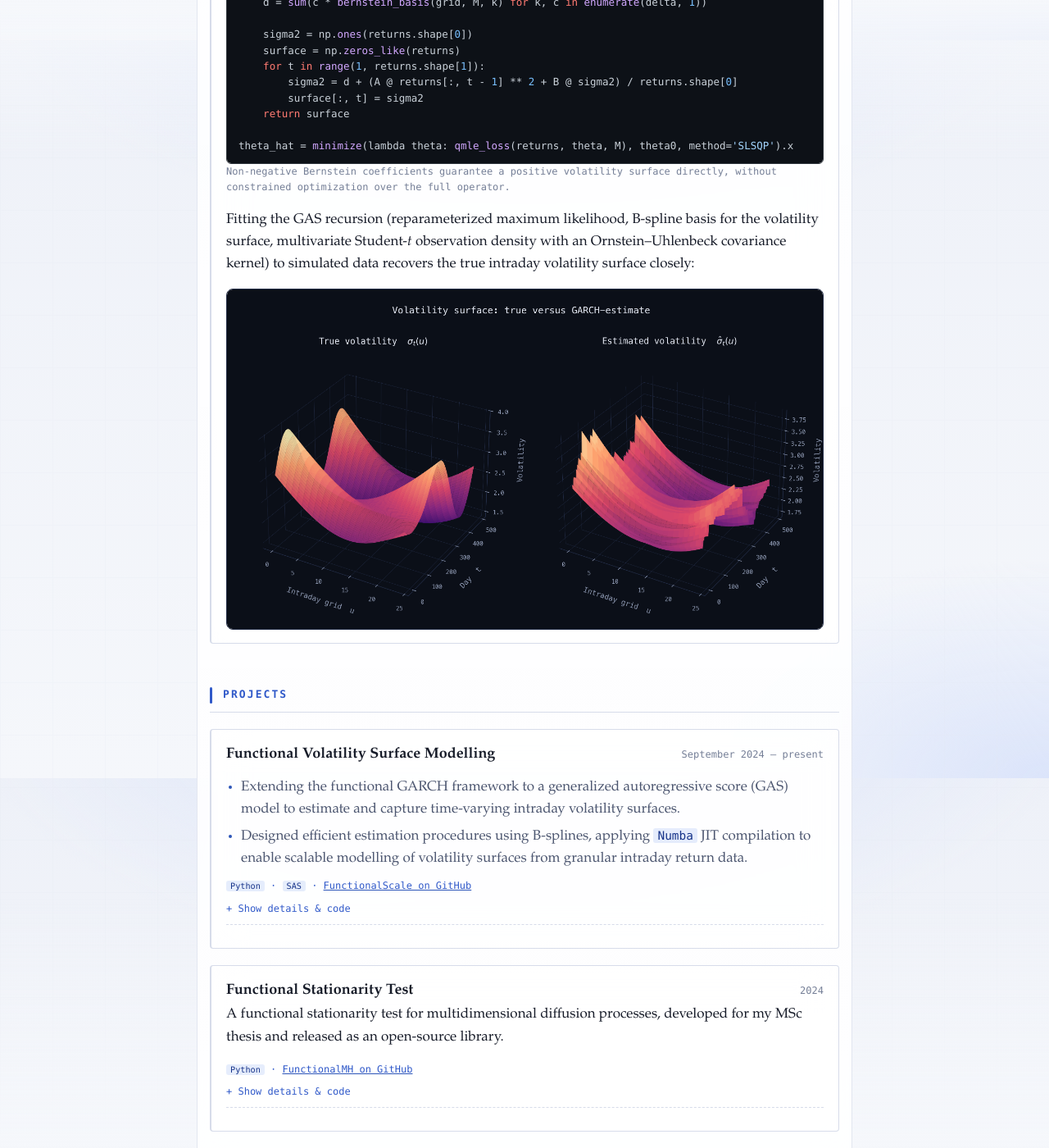
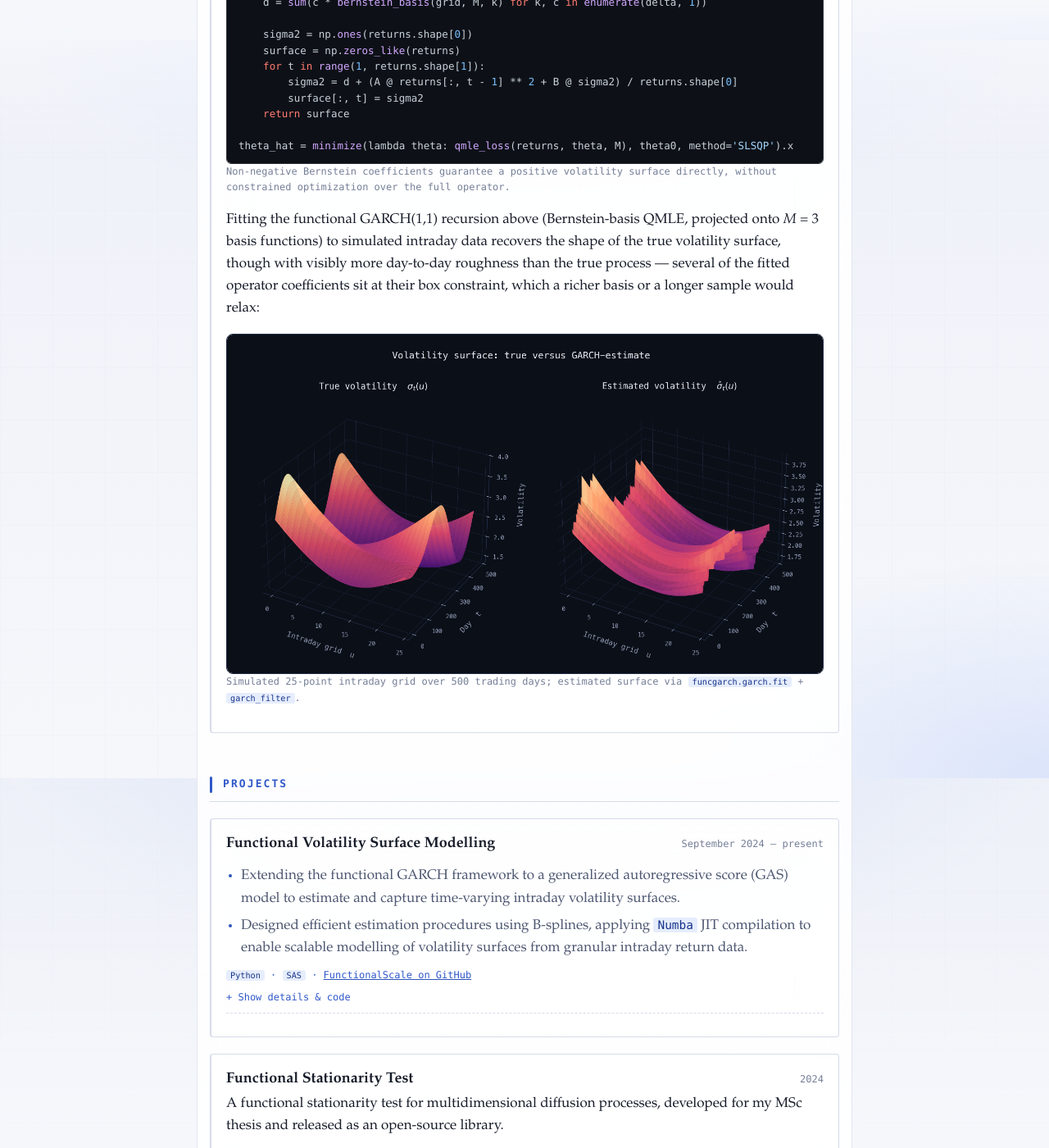
Before and after one commit to DaanZunnenberg/DaanZunnenberg.github.io, a Jekyll site: the page built from experience/index.md, in a window 1280 px wide and 1400 px high, scrolled down 1751 px. Shown: the whole window at 82% size. Built offline with Jekyll 4.4.1, drawn with Linux system fonts in a browser that asks for light colours.

Commit message:
Add caption text under the GARCH figure, add GAS-GARCH figure to the FunctionalScale project
VU Research Assistant entry now has explanatory text under the (already
real) functional GARCH result image instead of just the bare figure.
The FunctionalScale project's GAS-GARCH usage section gets its own
result image (assets/img/gas_vol_surface.png) and caption, so the two
estimators' outputs sit next to their respective code/usage blocks.

Co-Authored-By: Claude Sonnet 5 <noreply@anthropic.com>

```diff
--- a/experience/index.md
+++ b/experience/index.md
@@ -131,11 +131,13 @@ theta_hat = minimize(lambda theta: qmle_loss(returns, theta, M), theta0, method=
 </code></pre>
   <p class="form-hint">Non-negative Bernstein coefficients guarantee a positive volatility surface directly, without constrained optimization over the full operator.</p>
   <p>
-    Fitting the GAS recursion (reparameterized maximum likelihood, B-spline basis for the volatility surface,
-    multivariate Student-<em>t</em> observation density with an Ornstein&ndash;Uhlenbeck covariance kernel) to
-    simulated data recovers the true intraday volatility surface closely:
+    Fitting the functional GARCH(1,1) recursion above (Bernstein-basis QMLE, projected onto <em>M</em> = 3 basis
+    functions) to simulated intraday data recovers the shape of the true volatility surface, though with visibly
+    more day-to-day roughness than the true process &mdash; several of the fitted operator coefficients sit at
+    their box constraint, which a richer basis or a longer sample would relax:
   </p>
-  <img src="{{ '/assets/img/garch_vol_surface.png' | relative_url }}" alt="True versus GARCH-estimated volatility surface, side by side" class="entry-figure">
+  <img src="{{ '/assets/img/garch_vol_surface.png' | relative_url }}" alt="True versus functional GARCH-estimated volatility surface, side by side" class="entry-figure">
+  <p class="form-hint">Simulated 25-point intraday grid over 500 trading days; estimated surface via <code>funcgarch.garch.fit</code> + <code>garch_filter</code>.</p>
 </div>
 
 <h2>Projects</h2>
@@ -207,6 +209,13 @@ result = minimize(
     method="SLSQP",
 )
 </code></pre>
+      <p>
+        Because the score-driven update adapts its B-spline coefficients every day rather than fitting one
+        static operator to the whole sample, the GAS-GARCH fit tracks the true surface considerably more
+        tightly than the plain functional GARCH fit above:
+      </p>
+      <img src="{{ '/assets/img/gas_vol_surface.png' | relative_url }}" alt="True versus GAS-GARCH-estimated volatility surface, side by side" class="entry-figure">
+      <p class="form-hint">Same simulated data and seed as the functional GARCH comparison; estimated via <code>gas_garch_estimator</code> with a Student-<em>t</em> observation density and an Ornstein&ndash;Uhlenbeck covariance kernel.</p>
       <h4>Data Flow</h4>
       <pre class="code-block" data-lang="txt"><code>wrds/*.sas                    scripts/taq_cleaner.py           funcgarch/*.py
 ┌────────────────┐            ┌───────────────────┐           ┌─────────────────────┐
```
Also changed, not shown: assets/img/gas_vol_surface.png (added).
